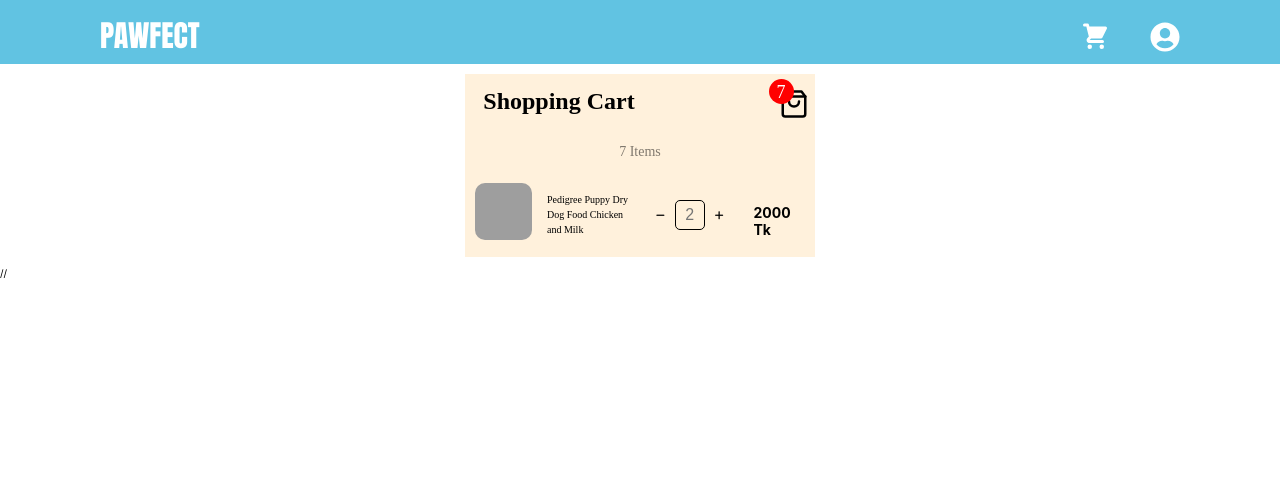
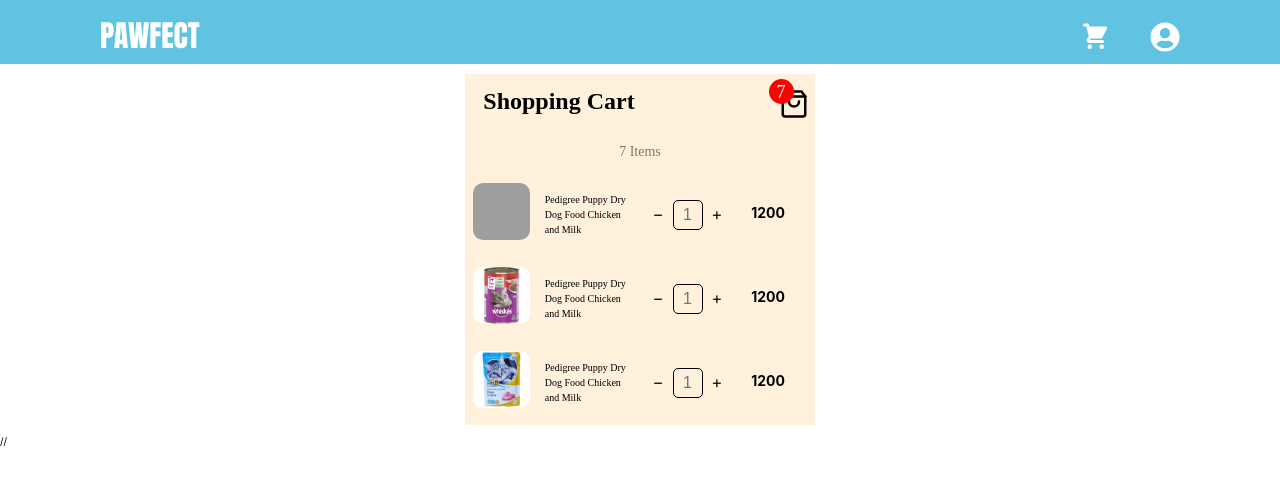
Before and after one commit to MIANSDEV/PAWFECT, a React (Create React App) app: page /checkout in a window 1280 px wide. Shown: the top 484 px of the page. Built offline with nearby package versions, Linux system fonts and the light colour scheme; grey boxes are pictures that could not be loaded.

Commit message:
Shopping Cart Design and loop added

```diff
--- /dev/null
+++ b/src/Cart/Cart.js
@@ -0,0 +1,19 @@
+import React from "react";
+import ShoppingCartList from "../component/ShoppingCartList/ShoppingCartList";
+import data from "../component/Data/Data";
+
+const Cart = () => {
+  return (
+    <div>
+      {data.products.map((product) => (
+        <ShoppingCartList
+          name={product.name}
+          price={product.price}
+          image={product.image}
+        />
+      ))}
+    </div>
+  );
+};
+
+export default Cart;
--- a/src/component/ShoppingCart/ShoppingCart.js
+++ b/src/component/ShoppingCart/ShoppingCart.js
@@ -1,15 +1,15 @@
-import React from 'react'
-import ShoppingCartHeader from '../ShoppingCartHeader/ShoppingCartHeader.js'
-import ShoppingCartList from '../ShoppingCartList/ShoppingCartList.js'
-import './ShoppingCart.css'
+import React from "react";
+import Cart from "../../Cart/Cart.js";
+import ShoppingCartHeader from "../ShoppingCartHeader/ShoppingCartHeader.js";
+import "./ShoppingCart.css";
 
 const ShoppingCart = () => {
   return (
-    <div className='shoppingcart'>
-        <ShoppingCartHeader/>
-        <ShoppingCartList/>
+    <div className="shoppingcart">
+      <ShoppingCartHeader />
+      <Cart />
     </div>
-  )
-}
+  );
+};
 
-export default ShoppingCart
+export default ShoppingCart;
--- a/src/component/ShoppingCartList/ShoppingCartList.js
+++ b/src/component/ShoppingCartList/ShoppingCartList.js
@@ -1,26 +1,25 @@
 import React from "react";
-import CatFood from "../../images/p2.jpg";
+
 import "./ShoppingCartList.css";
 
-const ShoppingCartList = () => {
+const ShoppingCartList = ({ image, name, price }) => {
   return (
     <div className="cart-item-container">
       <div className="item-info">
         <div className="product-img">
-          <img src={CatFood} alt="cat-food" />
+          <img src={image} alt="cat-food" />
         </div>
         <div className="cart-title">
-          <p>Pedigree Puppy Dry Dog Food Chicken and Milk</p>
+          <p>{name}</p>
         </div>
         <div className="add-minus-quantity">
           <i className="fas fa-minus minus"></i>
-          <input type="text" placeholder="2"/>
+          <input type="text" placeholder="1" />
           <i className="fas fa-plus add"></i>
         </div>
         <div className="cart-price-tag">
-              <h3>2000 Tk</h3>
+          <h3>{price}</h3>
         </div>
-
       </div>
     </div>
   );
```
